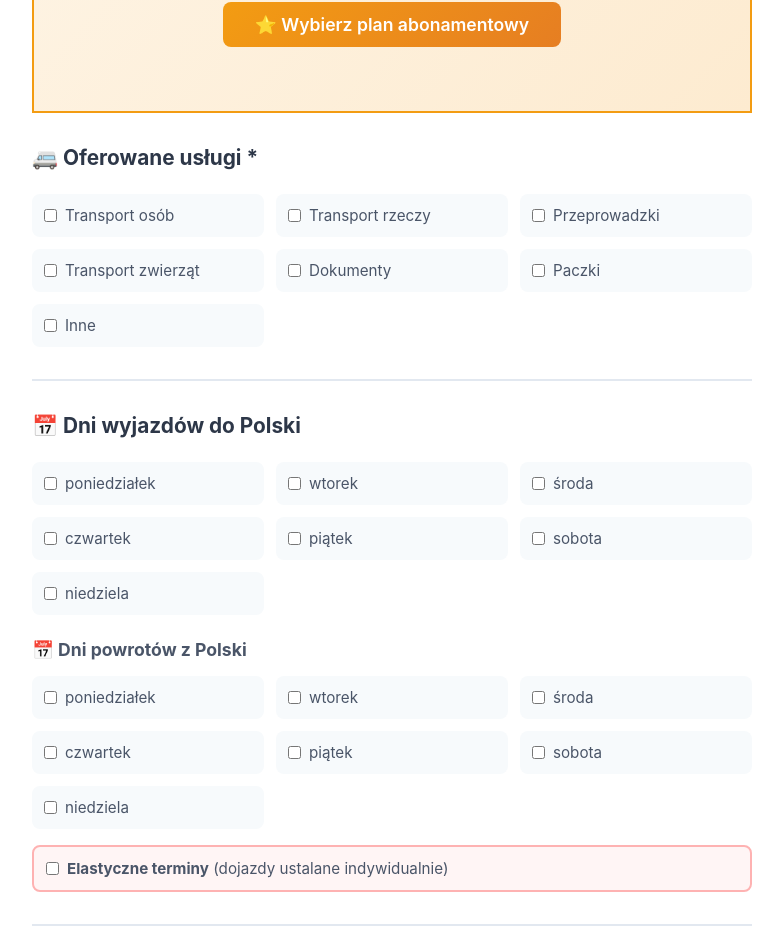
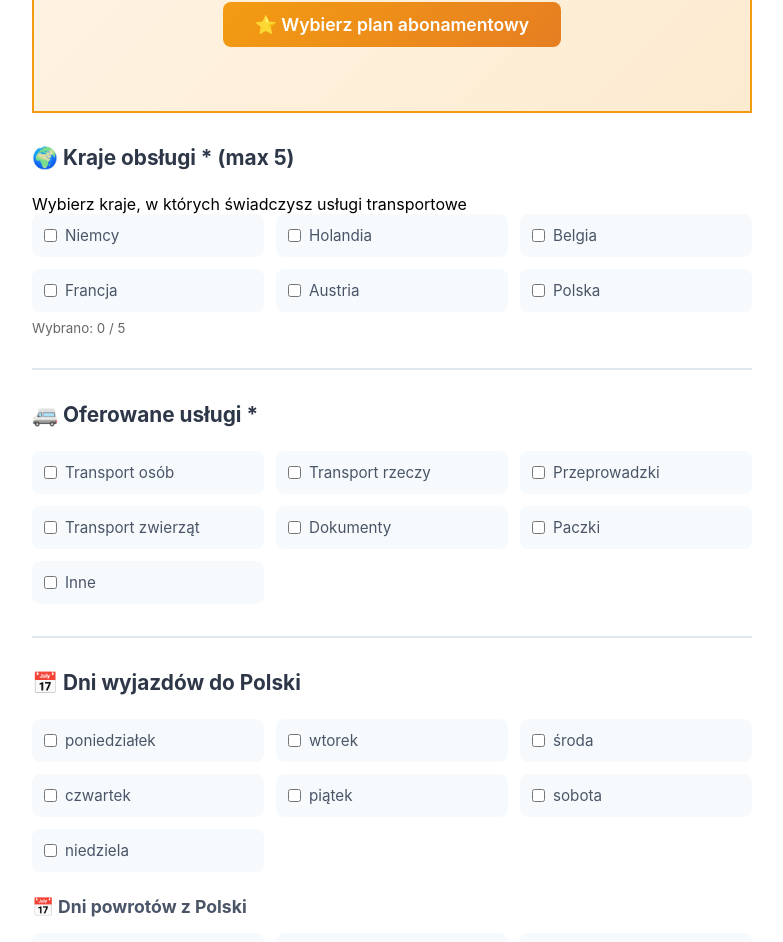
Before and after one commit to sebastianworkvia-ux/mybus-portal, a React (Vite) app in the folder frontend/: page /add-carrier in a window 1280 px wide. Shown: the part 1818-2760 px from the top of the page, without its empty margins (248-1031 px from the left). Built offline with nearby package versions, Linux system fonts and the light colour scheme; no server answers.

Commit message:
Feat: Kraje obsugi - przewonik wybiera max 5 krajów, filtrowanie i wywietlanie na kartach

```diff
--- a/frontend/src/components/CarrierCard.css
+++ b/frontend/src/components/CarrierCard.css
@@ -88,6 +88,37 @@
   flex-wrap: wrap;
   gap: 0.5rem;
   margin: 1rem 0;
+}
+
+.operating-countries {
+  margin: 1rem 0;
+  padding: 0.75rem;
+  background: #f8f9fa;
+  border-radius: 6px;
+  border-left: 3px solid #667eea;
+}
+
+.operating-countries strong {
+  display: block;
+  margin-bottom: 0.5rem;
+  color: #333;
+  font-size: 0.875rem;
+}
+
+.countries-list {
+  display: flex;
+  flex-wrap: wrap;
+  gap: 0.5rem;
+}
+
+.country-tag {
+  background: linear-gradient(135deg, #667eea 0%, #764ba2 100%);
+  color: white;
+  padding: 0.25rem 0.75rem;
+  border-radius: 4px;
+  font-size: 0.875rem;
+  font-weight: 600;
+  box-shadow: 0 2px 4px rgba(102, 126, 234, 0.2);
 }
 
 .service-tag {
--- a/frontend/src/components/CarrierCard.jsx
+++ b/frontend/src/components/CarrierCard.jsx
@@ -24,6 +24,17 @@ export default function CarrierCard({ carrier }) {
       <p className="company-reg">{carrier.companyRegistration}</p>
 
       <p className="description">{carrier.description}</p>
+
+      {carrier.operatingCountries && carrier.operatingCountries.length > 0 && (
+        <div className="operating-countries">
+          <strong>🌍 Obsługiwane kraje:</strong>
+          <div className="countries-list">
+            {carrier.operatingCountries.map(country => (
+              <span key={country} className="country-tag">{country}</span>
+            ))}
+          </div>
+        </div>
+      )}
 
       <div className="services">
         {carrier.services?.map((service) => (
--- a/frontend/src/pages/AddCarrierPage.jsx
+++ b/frontend/src/pages/AddCarrierPage.jsx
@@ -41,6 +41,7 @@ export default function AddCarrierPage() {
     email: user?.email || '',
     website: '',
     services: [],
+    operatingCountries: [],
     departureDays: [],
     returnDays: [],
     isFlexible: false,
@@ -70,6 +71,29 @@ export default function AddCarrierPage() {
         ? prev.services.filter(s => s !== service)
         : [...prev.services, service]
     }))
+  }
+
+  const handleCountryToggle = (countryCode) => {
+    setFormData(prev => {
+      const currentCountries = prev.operatingCountries
+      if (currentCountries.includes(countryCode)) {
+        // Usuń kraj
+        return {
+          ...prev,
+          operatingCountries: currentCountries.filter(c => c !== countryCode)
+        }
+      } else {
+        // Dodaj kraj (max 5)
+        if (currentCountries.length >= 5) {
+          alert('Możesz wybrać maksymalnie 5 krajów')
+          return prev
+        }
+        return {
+          ...prev,
+          operatingCountries: [...currentCountries, countryCode]
+        }
+      }
+    })
   }
 
   const handleDayToggle = (day, type) => {
@@ -343,6 +367,28 @@ export default function AddCarrierPage() {
             </section>
           )}
 
+          {/* Kraje obsługi */}
+          <section className="form-section">
+            <h2>🌍 Kraje obsługi * (max 5)</h2>
+            <p className="form-hint">Wybierz kraje, w których świadczysz usługi transportowe</p>
+
+            <div className="checkbox-group">
+              {COUNTRIES.map(country => (
+                <label key={country.code} className="checkbox-label">
+                  <input
+                    type="checkbox"
+                    checked={formData.operatingCountries.includes(country.code)}
+                    onChange={() => handleCountryToggle(country.code)}
+                  />
+                  <span>{country.name}</span>
+                </label>
+              ))}
+            </div>
+            <small style={{ color: '#666', marginTop: '8px', display: 'block' }}>
+              Wybrano: {formData.operatingCountries.length} / 5
+            </small>
+          </section>
+
           {/* Usługi */}
           <section className="form-section">
             <h2>🚐 Oferowane usługi *</h2>
--- a/frontend/src/pages/EditCarrierPage.jsx
+++ b/frontend/src/pages/EditCarrierPage.jsx
@@ -46,6 +46,7 @@ export default function EditCarrierPage() {
     email: '',
     website: '',
     services: [],
+    operatingCountries: [],
     departureDays: [],
     returnDays: [],
     isFlexible: false,
@@ -77,6 +78,7 @@ export default function EditCarrierPage() {
           email: carrier.email || '',
           website: carrier.website || '',
           services: carrier.services || [],
+          operatingCountries: carrier.operatingCountries || [],
           departureDays: carrier.departureDays || [],
           returnDays: carrier.returnDays || [],
           isFlexible: carrier.isFlexible || false,
@@ -118,6 +120,27 @@ export default function EditCarrierPage() {
         ? prev.services.filter(s => s !== service)
         : [...prev.services, service]
     }))
+  }
+
+  const handleCountryToggle = (countryCode) => {
+    setFormData(prev => {
+      const currentCountries = prev.operatingCountries
+      if (currentCountries.includes(countryCode)) {
+        return {
+          ...prev,
+          operatingCountries: currentCountries.filter(c => c !== countryCode)
+        }
+      } else {
+        if (currentCountries.length >= 5) {
+          alert('Możesz wybrać maksymalnie 5 krajów')
+          return prev
+        }
+        return {
+          ...prev,
+          operatingCountries: [...currentCountries, countryCode]
+        }
+      }
+    })
   }
 
   const handleDayToggle = (day, type) => {
@@ -389,6 +412,28 @@ export default function EditCarrierPage() {
             </section>
           )}
 
+          {/* Kraje obsługi */}
+          <section className="form-section">
+            <h2>🌍 Kraje obsługi * (max 5)</h2>
+            <p className="form-hint">Wybierz kraje, w których świadczysz usługi transportowe</p>
+
+            <div className="checkbox-group">
+              {COUNTRIES.map(country => (
+                <label key={country.code} className="checkbox-label">
+                  <input
+                    type="checkbox"
+                    checked={formData.operatingCountries.includes(country.code)}
+                    onChange={() => handleCountryToggle(country.code)}
+                  />
+                  <span>{country.name}</span>
+                </label>
+              ))}
+            </div>
+            <small style={{ color: '#666', marginTop: '8px', display: 'block' }}>
+              Wybrano: {formData.operatingCountries.length} / 5
+            </small>
+          </section>
+
           <section className="form-section">
             <h2>🚐 Oferowane usługi *</h2>
 
```
Also changed, not shown: 2 other files (tests, documents, lock files or other folders).
